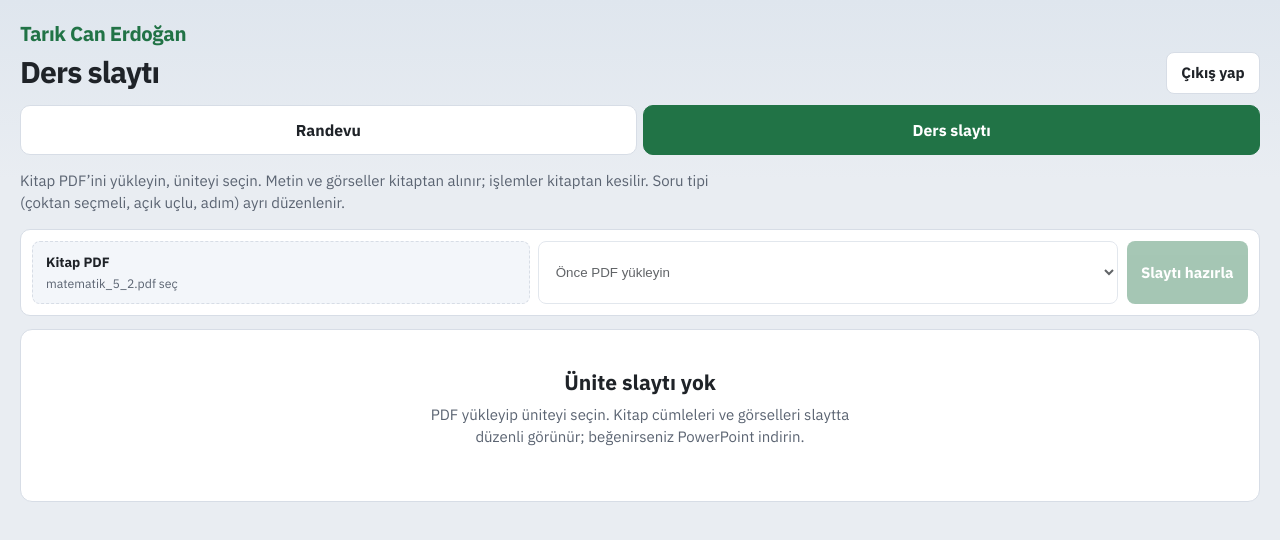
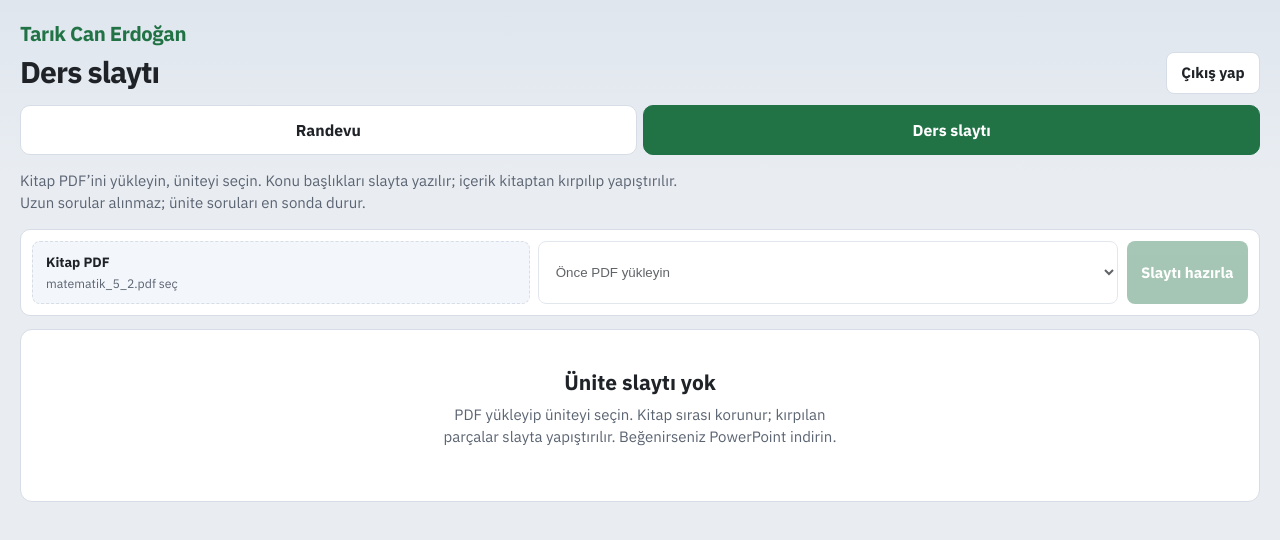
Before and after one commit to muratmuzaffer/kocluk-randevu-senkron, a React (Vite) app: page / in a window 1280 px wide. Both pictures are taken after a click on the button "Ders slaytı". Shown: the top 540 px of the page. Built offline with nearby package versions, Linux system fonts and the light colour scheme.

Commit message:
Crop book bands onto MatKeys slides in PDF order, with unit questions last.
Co-authored-by: Cursor <cursoragent@cursor.com>

```diff
--- a/src/SlaytPage.css
+++ b/src/SlaytPage.css
@@ -121,14 +121,15 @@
   letter-spacing: 0.02em;
 }
 
-.mk-page {
+.mk-crop {
   position: absolute;
-  left: 1.6%;
-  top: 9.1%;
-  width: 96.8%;
-  height: 82%;
+  left: 2.1%;
+  top: 9.4%;
+  width: 95.8%;
+  height: 80.4%;
   object-fit: contain;
   object-position: center;
+  background: transparent;
 }
 
 .mk-card {
--- a/src/SlaytPage.tsx
+++ b/src/SlaytPage.tsx
@@ -155,9 +155,9 @@ export default function SlaytPage({ active }: Props) {
   return (
     <div className="slayt-pane">
       <p className="slayt-lead">
-        Kitap PDF’ini yükleyin, üniteyi seçin. Metin ve görseller kitaptan alınır;
-        işlemler kitaptan kesilir. Soru tipi (çoktan seçmeli, açık uçlu, adım)
-        ayrı düzenlenir.
+        Kitap PDF’ini yükleyin, üniteyi seçin. Konu başlıkları slayta yazılır;
+        içerik kitaptan kırpılıp yapıştırılır. Uzun sorular alınmaz; ünite
+        soruları en sonda durur.
       </p>
 
       <section className="files-panel slayt-files">
@@ -266,6 +266,13 @@ export default function SlaytPage({ active }: Props) {
               <>
                 <img className="mk-bg" src={contentUrl} alt="" />
                 <p className="mk-head">{headerTitle(deck, current)}</p>
+                {current.layout === 'crop' || (!current.prompt && figure) ? (
+                  figure ? (
+                    <img className="mk-crop" src={figure} alt="" />
+                  ) : (
+                    <p className="mk-wait">Kitap kırpılıyor…</p>
+                  )
+                ) : (
                 <div
                   className={`mk-card layout-${current.layout || 'prose'} ${
                     figure
@@ -342,6 +349,7 @@ export default function SlaytPage({ active }: Props) {
                     ) : null}
                   </div>
                 </div>
+                )}
               </>
             ) : null}
           </div>
@@ -350,8 +358,8 @@ export default function SlaytPage({ active }: Props) {
         <section className="empty-home">
           <h2>Ünite slaytı yok</h2>
           <p>
-            PDF yükleyip üniteyi seçin. Kitap cümleleri ve görselleri slaytta
-            düzenli görünür; beğenirseniz PowerPoint indirin.
+            PDF yükleyip üniteyi seçin. Kitap sırası korunur; kırpılan parçalar
+            slayta yapıştırılır. Beğenirseniz PowerPoint indirin.
           </p>
         </section>
       )}
--- a/src/lib/bookCards.ts
+++ b/src/lib/bookCards.ts
@@ -250,6 +250,10 @@ function isChromeLine(line: string) {
   if (t.includes('OLCME VE DEGERLENDIRME') && !looksLikeQuestion(line)) return true
   if (isGarbageLine(line)) return true
   return isHeaderNoise(line)
+}
+
+export function skipBookLine(line: string) {
+  return isChromeLine(line)
 }
 
 function markerOf(
--- /dev/null
+++ b/src/lib/cropBands.ts
@@ -0,0 +1,157 @@
+import { skipBookLine, tidyBook, type PageLine, type PageModel } from './bookCards'
+
+export type CropBand = {
+  top: number
+  bottom: number
+  text: string
+}
+
+const MAX_H = 0.4
+const MIN_H = 0.08
+const LONG_Q = 480
+
+function fold(text: string) {
+  return text
+    .replace(/\s+/g, ' ')
+    .toLocaleUpperCase('tr-TR')
+    .replaceAll('İ', 'I')
+    .replaceAll('Ş', 'S')
+    .replaceAll('Ğ', 'G')
+    .replaceAll('Ü', 'U')
+    .replaceAll('Ö', 'O')
+    .replaceAll('Ç', 'C')
+}
+
+function looksLikeQuestion(text: string) {
+  const t = fold(text)
+  return (
+    /[?]/.test(text) ||
+    t.includes('HANGISI') ||
+    t.includes('BULUNUZ') ||
+    t.includes('YAZINIZ') ||
+    t.includes('ISARETLEYINIZ') ||
+    t.includes('CEVAPLAYINIZ') ||
+    t.includes('KACTIR') ||
+    t.includes('NEDIR') ||
+    /[A-D]\s*\)/.test(text)
+  )
+}
+
+function isSplitLine(line: string) {
+  const s = line.trim()
+  if (/^örnek\s*\d+\b/i.test(s)) return true
+  if (/^etkinlik\s*\d+\b/i.test(s)) return true
+  if (/^\d{1,2}\s*[.)]\s+\S/.test(s) && looksLikeQuestion(s)) return true
+  if (
+    s.length > 8 &&
+    s.length < 52 &&
+    s === s.toLocaleUpperCase('tr-TR') &&
+    /[A-ZÇĞİÖŞÜ]/.test(s) &&
+    s.split(/\s+/).length >= 2 &&
+    !/[.?!]/.test(s)
+  ) {
+    return true
+  }
+  return false
+}
+
+export function isLongQuestion(text: string) {
+  const t = tidyBook(text)
+  if (!looksLikeQuestion(t)) return false
+  if (t.length > LONG_Q) return true
+  const open = (t.match(/\b[a-d]\s*[)]/gi) || []).length
+  if (open >= 2 && t.length > 260) return true
+  return false
+}
+
+function bandOf(model: PageModel, lines: PageLine[], pad = 0.02) {
+  if (!lines.length) return null
+  const h = model.height || 1
+  const yMax = Math.max(...lines.map((l) => l.y + l.h))
+  const yMin = Math.min(...lines.map((l) => l.y))
+  let top = Math.max(0.075, (h - yMax - h * pad) / h)
+  let bottom = Math.min(0.93, (h - yMin + h * pad) / h)
+  if (bottom - top < 0.12) {
+    const extra = (0.12 - (bottom - top)) / 2
+    top = Math.max(0.075, top - extra)
+    bottom = Math.min(0.93, bottom + extra)
+  }
+  if (bottom - top < 0.05) return null
+  return { top, bottom }
+}
+
+function heightOf(model: PageModel, lines: PageLine[]) {
+  const b = bandOf(model, lines, 0)
+  return b ? b.bottom - b.top : 0
+}
+
+function contentLines(model: PageModel): PageLine[] {
+  return model.lines
+    .slice()
+    .sort((a, b) => b.y - a.y)
+    .map((l) => ({ ...l, text: tidyBook(l.text) }))
+    .filter((l) => l.text && !skipBookLine(l.text))
+}
+
+function expandToGap(model: PageModel, band: { top: number; bottom: number }, next?: PageLine) {
+  if (!next) {
+    return { ...band, bottom: Math.min(0.93, band.bottom + 0.02) }
+  }
+  const h = model.height || 1
+  const nextTop = (h - next.y - next.h) / h
+  if (nextTop - band.bottom > 0.1 && nextTop - band.bottom < 0.38) {
+    return { ...band, bottom: nextTop - 0.012 }
+  }
+  return band
+}
+
+export function cropBands(model: PageModel): CropBand[] {
+  const lines = contentLines(model)
+  if (!lines.length) return []
+
+  const groups: PageLine[][] = []
+  let cur: PageLine[] = []
+  for (let i = 0; i < lines.length; i++) {
+    const line = lines[i]
+    if (cur.length && isSplitLine(line.text) && heightOf(model, cur) >= MIN_H) {
+      groups.push(cur)
+      cur = [line]
+      continue
+    }
+    const next = [...cur, line]
+    if (cur.length && heightOf(model, next) > MAX_H) {
+      groups.push(cur)
+      cur = [line]
+      continue
+    }
+    cur = next
+  }
+  if (cur.length) groups.push(cur)
+
+  const merged: PageLine[][] = []
+  for (const group of groups) {
+    const last = merged[merged.length - 1]
+    if (last && !isSplitLine(group[0].text) && !isSplitLine(last[0].text) && heightOf(model, last) + heightOf(model, group) < MAX_H) {
+      const combo = [...last, ...group]
+      if (heightOf(model, combo) <= MAX_H && !isLongQuestion(combo.map((l) => l.text).join(' '))) {
+        merged[merged.length - 1] = combo
+        continue
+      }
+    }
+    merged.push(group)
+  }
+
+  const out: CropBand[] = []
+  for (let i = 0; i < merged.length; i++) {
+    const group = merged[i]
+    const text = tidyBook(group.map((l) => l.text).join(' '))
+    if (!text || text.length < 12) continue
+    if (isLongQuestion(text)) continue
+    const raw = bandOf(model, group)
+    if (!raw) continue
+    const next = merged[i + 1]?.[0]
+    const box = expandToGap(model, raw, next)
+    out.push({ top: box.top, bottom: box.bottom, text })
+  }
+  return out
+}
--- a/src/lib/pdfOutline.ts
+++ b/src/lib/pdfOutline.ts
@@ -1,4 +1,5 @@
-import { isOcrJunkPage, parseCards, stringModel, type PageModel } from './bookCards'
+import { isOcrJunkPage, stringModel, type PageModel } from './bookCards'
+import { cropBands } from './cropBands'
 
 export type PageKind = 'kapak' | 'hazir' | 'basla' | 'giris' | 'soru'
 
@@ -23,7 +24,7 @@ export type DeckSlide = {
   bullets: string[]
   parts: string[]
   pill: string
-  layout: 'prose' | 'steps' | 'example' | 'mcq' | 'open' | 'math'
+  layout: 'prose' | 'steps' | 'example' | 'mcq' | 'open' | 'math' | 'crop'
   figureRole?: 'side' | 'hero'
   figureTop?: number
   figureBottom?: number
@@ -271,7 +272,16 @@ export function blendDeck(unit: Unit, pages: string[] | PageModel[]): Deck {
   const slides: DeckSlide[] = []
   let heading = unit.title
   let kind: PageKind = 'giris'
-  let olcmeStarted = false
+
+  const blank = {
+    prompt: '',
+    choices: [] as string[],
+    bullets: [] as string[],
+    parts: [] as string[],
+    pill: '',
+    layout: 'crop' as const,
+    figureRole: 'hero' as const,
+  }
 
   const pushTitle = (nextKind: PageKind, nextHeading: string) => {
     slides.push({
@@ -280,15 +290,39 @@ export function blendDeck(unit: Unit, pages: string[] | PageModel[]): Deck {
       label: nextHeading,
       heading: nextHeading,
       face: 'title',
-      prompt: '',
-      choices: [],
-      bullets: [],
-      parts: [],
-      pill: '',
+      ...blank,
       layout: 'prose',
+      figureRole: undefined,
     })
   }
 
+  const pushCrop = (
+    page: number,
+    nextKind: PageKind,
+    nextHeading: string,
+    top: number,
+    bottom: number,
+  ) => {
+    slides.push({
+      kind: nextKind,
+      page,
+      label: KIND_LABEL[nextKind],
+      heading: nextHeading,
+      face: 'card',
+      ...blank,
+      figureTop: top,
+      figureBottom: bottom,
+    })
+  }
+
+  const chunks: {
+    page: number
+    kind: PageKind
+    heading: string
+    bands: { top: number; bottom: number }[]
+  }[] = []
+
+  let olcmeStarted = false
   for (let page = unit.start; page <= unit.end; page++) {
     const text = texts[page - 1] || ''
     if (isJunkPage(text)) continue
@@ -297,55 +331,38 @@ export function blendDeck(unit: Unit, pages: string[] | PageModel[]): Deck {
     const next = olcmeStarted
       ? { kind: 'soru' as const, heading: 'ÖLÇME VE DEĞERLENDİRME' }
       : classify(text, heading)
-    if (next.heading !== heading || slides.length === 0) {
-      heading = next.heading
-      kind = next.kind
-      if (heading !== unit.title) pushTitle(kind, heading)
+    heading = next.heading
+    kind = next.kind
+    const bands = cropBands(models[page - 1])
+    if (!bands.length) continue
+    chunks.push({
+      page,
+      kind,
+      heading,
+      bands: bands.map((b) => ({ top: b.top, bottom: b.bottom })),
+    })
+  }
+
+  const body = chunks.filter((c) => c.kind !== 'soru')
+  const olcme = chunks.filter((c) => c.kind === 'soru')
+  let current = unit.title
+  for (const chunk of [...body, ...olcme]) {
+    if (chunk.heading !== current) {
+      current = chunk.heading
+      if (current !== unit.title) pushTitle(chunk.kind, current)
     }
-    const cards = parseCards(text, models[page - 1])
-    if (cards.length === 0) continue
-    for (const card of cards) {
-      slides.push({
-        kind,
-        page,
-        label: KIND_LABEL[kind],
-        heading,
-        face: 'card',
-        prompt: card.prompt,
-        choices: card.choices,
-        bullets: card.bullets,
-        parts: card.parts,
-        pill: card.pill,
-        layout: card.layout,
-        figureRole: card.figureRole,
-        figureTop: card.figureTop,
-        figureBottom: card.figureBottom,
-      })
+    for (const band of chunk.bands) {
+      pushCrop(chunk.page, chunk.kind, chunk.heading, band.top, band.bottom)
     }
   }
 
   if (slides.length === 0) {
-    const fallback = [...Array(unit.end - unit.start + 1)].map((_, i) => unit.start + i)
+    const fallback = [...Array(unit.end - unit.start + 1)]
+      .map((_, i) => unit.start + i)
       .find((p) => !isJunkPage(texts[p - 1] || ''))
     if (fallback) {
-      const card = parseCards(texts[fallback - 1] || '', models[fallback - 1])[0]
       pushTitle('giris', unit.title)
-      slides.push({
-        kind: 'giris',
-        page: fallback,
-        label: KIND_LABEL.giris,
-        heading: unit.title,
-        face: 'card',
-        prompt: card?.prompt || unit.title,
-        choices: card?.choices || [],
-        bullets: card?.bullets || [],
-        parts: card?.parts || [],
-        pill: card?.pill || '',
-        layout: card?.layout || 'prose',
-        figureRole: card?.figureRole,
-        figureTop: card?.figureTop,
-        figureBottom: card?.figureBottom,
-      })
+      pushCrop(fallback, 'giris', unit.title, 0.08, 0.9)
     }
   }
 
```
Also changed, not shown: scripts/test-pdf-outline.ts (+26 -12 lines), src/lib/pptxFromPages.ts (+11 -0 lines).
